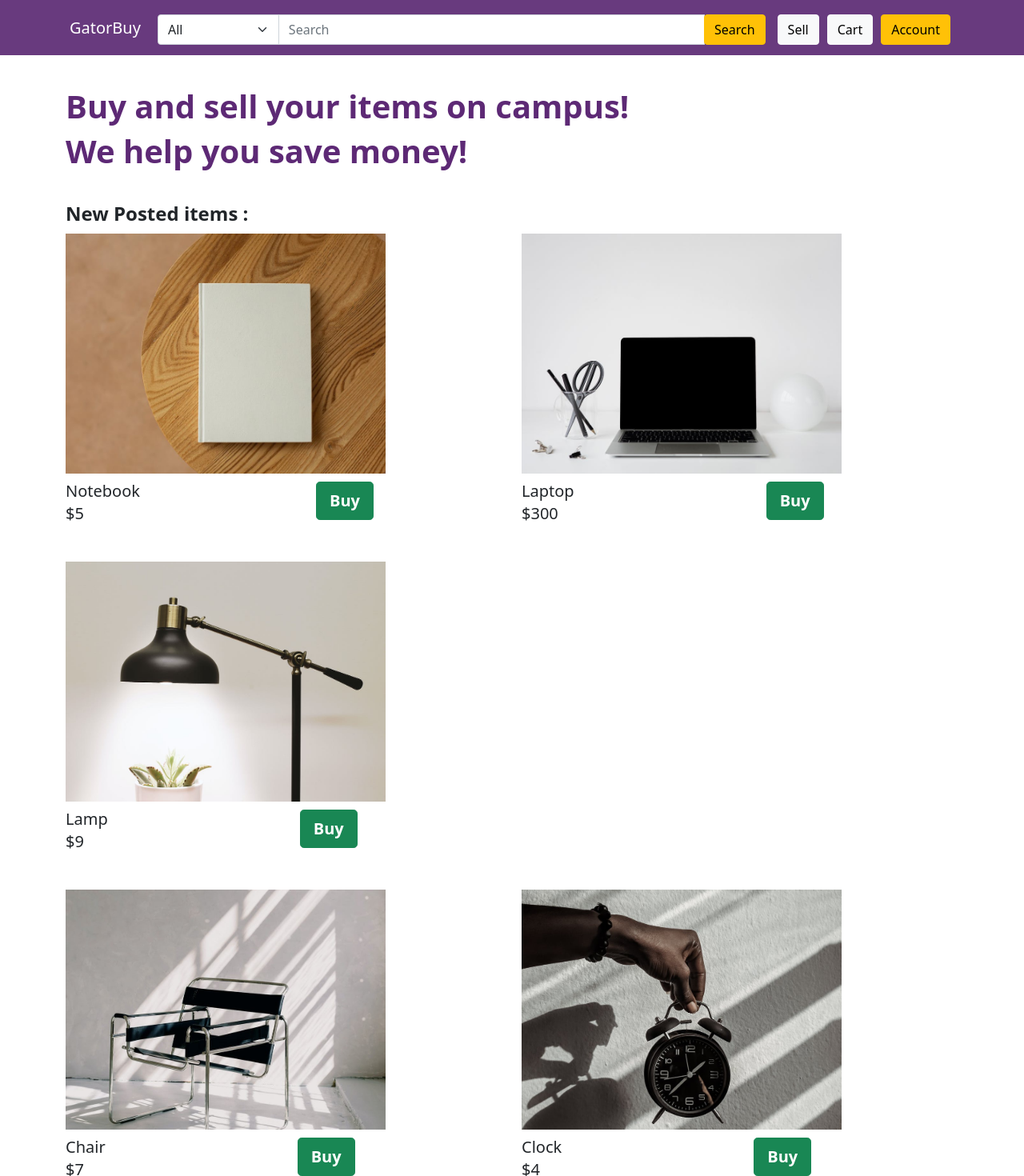
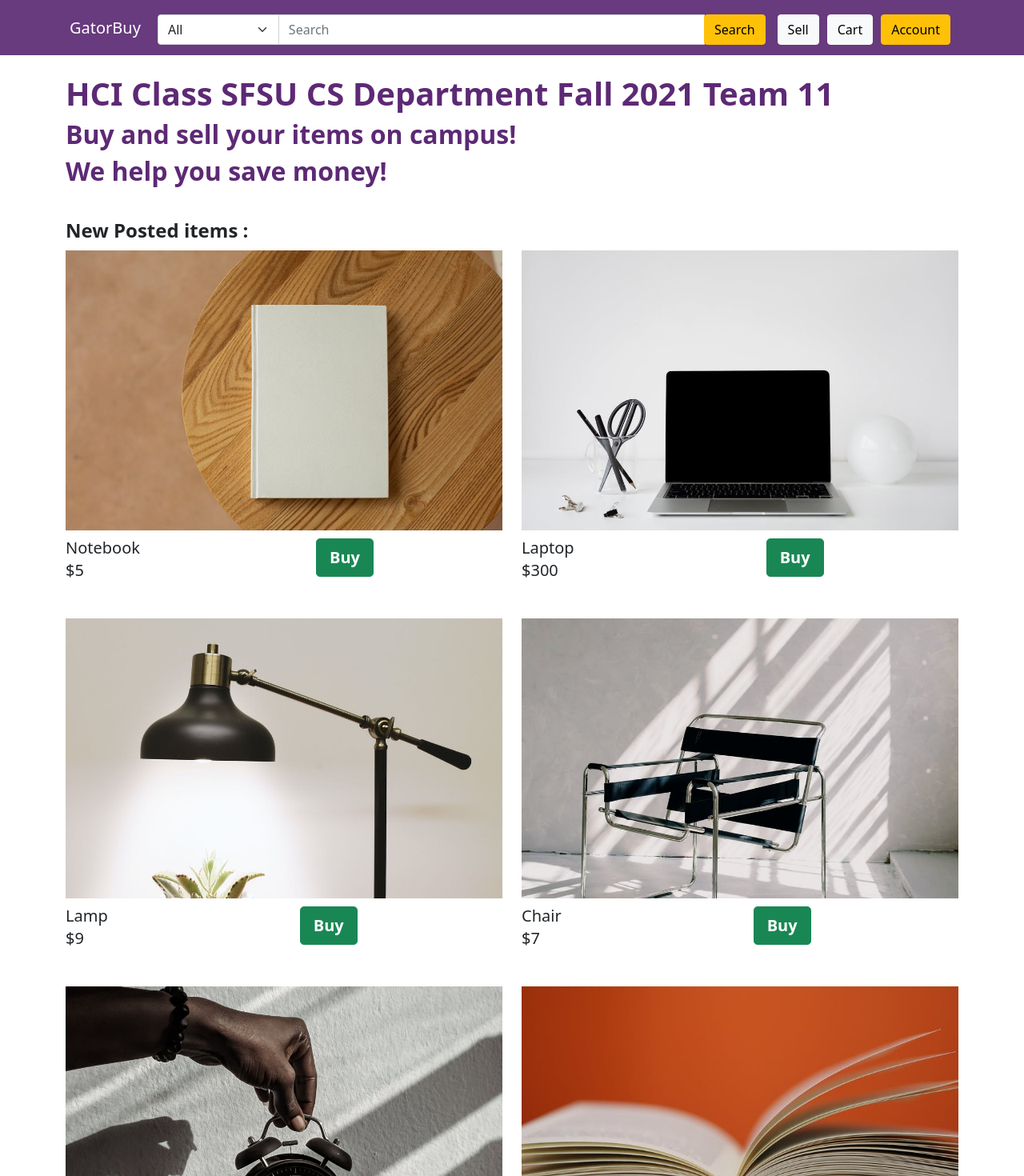
Before and after one commit to ohlesl1e/csc642-team11, a React (Create React App) app in the folder source/: page / in a window 1280 px wide. Shown: the top 1470 px of the page at 80% size. Built offline with nearby package versions, Linux system fonts and the light colour scheme.

Commit message:
homepage title, fixed search dropdown disappear

```diff
--- a/source/src/pages/Home.js
+++ b/source/src/pages/Home.js
@@ -13,16 +13,17 @@ function Home() {
         <div>
             <Container>
                 <div id="home-body">
-                    <div id="home-title">
-                        <h1 style={{ fontWeight: 'bold', color: '#5d2975', marginTop: '40px' }}>Buy and sell your items on campus!</h1>
-                        <h1 style={{ fontWeight: 'bold', color: '#5d2975' }}>We help you save money!</h1>
+                    <div id="home-title" className='mt-4'>
+                        <h1 style={{ fontWeight: 'bold', color: '#5d2975' }}>HCI Class SFSU CS Department Fall 2021 Team 11</h1>
+                        <h2 style={{ fontWeight: 'bold', color: '#5d2975' }}>Buy and sell your items on campus!</h2>
+                        <h2 style={{ fontWeight: 'bold', color: '#5d2975' }}>We help you save money!</h2>
                     </div>
                     <div id="item-cards">
                         <h4 style={{ fontWeight: 'bold', marginTop: '40px', marginBottom: '-30px' }}>New Posted items : </h4>
                         <Row>
                             <Col>
                                 <div id="item-card1" style={{ marginTop: '40px' }}>
-                                    <Link to="/result"><img src={notebook} width="400px" height="300px" style={{ objectFit: 'cover' }} /></Link>
+                                    <Link to="/result"><img src={notebook} width="100%" height="350rem" style={{ objectFit: 'cover' }} /></Link>
                                     <div style={{ display: 'flex', marginTop: '10px' }}>
                                         <h5 style={{ marginRight: '220px' }}>Notebook</h5>
                                         <Link to="/checkout"><Button variant='success' size="lg" style={{ fontWeight: 'bold' }}>Buy</Button></Link></div>
@@ -31,7 +32,7 @@ function Home() {
                             </Col>
                             <Col>
                                 <div id="item-card2" style={{ marginTop: '40px' }}>
-                                    <Link to="/result"><img src={laptop} width="400px" height="300px" style={{ objectFit: 'cover' }} /></Link>
+                                    <Link to="/result"><img src={laptop} width="100%" height="350rem" style={{ objectFit: 'cover' }} /></Link>
                                     <div style={{ display: 'flex', marginTop: '10px' }}>
                                         <h5 style={{ marginRight: '240px' }}>Laptop</h5>
                                         <Link to="/checkout"><Button variant='success' size="lg" style={{ fontWeight: 'bold' }}>Buy</Button></Link></div>
@@ -40,18 +41,16 @@ function Home() {
                             </Col>
                             <Col>
                                 <div id="item-card3" style={{ marginTop: '40px' }}>
-                                    <Link to="/result"><img src={lamp} width="400px" height="300px" style={{ objectFit: 'cover' }} /></Link>
+                                    <Link to="/result"><img src={lamp} width="100%" height="350rem" style={{ objectFit: 'cover' }} /></Link>
                                     <div style={{ display: 'flex', marginTop: '10px' }}>
                                         <h5 style={{ marginRight: '240px' }}>Lamp</h5>
                                         <Link to="/checkout"><Button variant='success' size="lg" style={{ fontWeight: 'bold' }}>Buy</Button></Link></div>
                                     <h5 style={{ marginTop: '-20px' }}>$9</h5>
                                 </div>
                             </Col>
-                        </Row>
-                        <Row>
                             <Col>
                                 <div id="item-card4" style={{ marginTop: '40px' }}>
-                                    <Link to="/result"><img src={chair} width="400px" height="300px" style={{ objectFit: 'cover' }} /></Link>
+                                    <Link to="/result"><img src={chair} width="100%" height="350rem" style={{ objectFit: 'cover' }} /></Link>
                                     <div style={{ display: 'flex', marginTop: '10px' }}>
                                         <h5 style={{ marginRight: '240px' }}>Chair</h5>
                                         <Link to="/checkout"><Button variant='success' size="lg" style={{ fontWeight: 'bold' }}>Buy</Button></Link>
@@ -61,7 +60,7 @@ function Home() {
                             </Col>
                             <Col>
                                 <div id="item-card5" style={{ marginTop: '40px' }}>
-                                    <Link to="/result"><img src={clock} width="400px" height="300px" style={{ objectFit: 'cover' }} /></Link>
+                                    <Link to="/result"><img src={clock} width="100%" height="350rem" style={{ objectFit: 'cover' }} /></Link>
                                     <div style={{ display: 'flex', marginTop: '10px' }}>
                                         <h5 style={{ marginRight: '240px' }}>Clock</h5>
                                         <Link to="/checkout"><Button variant='success' size="lg" style={{ fontWeight: 'bold' }}>Buy</Button></Link></div>
@@ -70,7 +69,7 @@ function Home() {
                             </Col>
                             <Col>
                                 <div id="item-card6" style={{ marginTop: '40px' }}>
-                                    <Link to="/result"><img src={textbook} width="400px" height="300px" style={{ objectFit: 'cover' }} /></Link>
+                                    <Link to="/result"><img src={textbook} width="100%" height="350rem" style={{ objectFit: 'cover' }} /></Link>
                                     <div style={{ display: 'flex', marginTop: '10px' }}>
                                         <h5 style={{ marginRight: '240px' }}>textbook</h5>
                                         <Link to="/checkout"><Button variant='success' size="lg" style={{ fontWeight: 'bold' }}>Buy</Button></Link></div>
--- a/source/src/pages/Search.js
+++ b/source/src/pages/Search.js
@@ -9,8 +9,8 @@ function Search() {
         <div>
             <Container>
                 <h4 style={{ fontWeight: 'bold', marginTop: '50px' }}>Showing 1 to 2 out of 2 items : </h4>
-                <div style={{ marginLeft: '1080px', marginBottom: '20px' }}>
-                    <Form>
+                <div className='d-flex justify-content-end mb-3'>
+                    <Form style={{ maxWidth: '30%' }}>
                         <Form.Select defaultValue='All' style={{ fontWeight: 'bold', fontSize: '20px', color: '#224466', border: '2px solid blue' }}>
                             <option>Price: low to high</option>
                             <option>Price: high to low</option>
```
Also changed, not shown: 1 other file (tests, documents, lock files or other folders).
